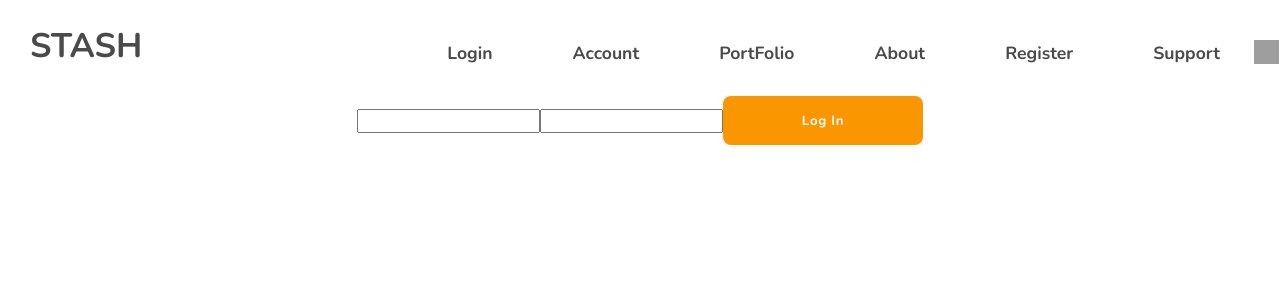
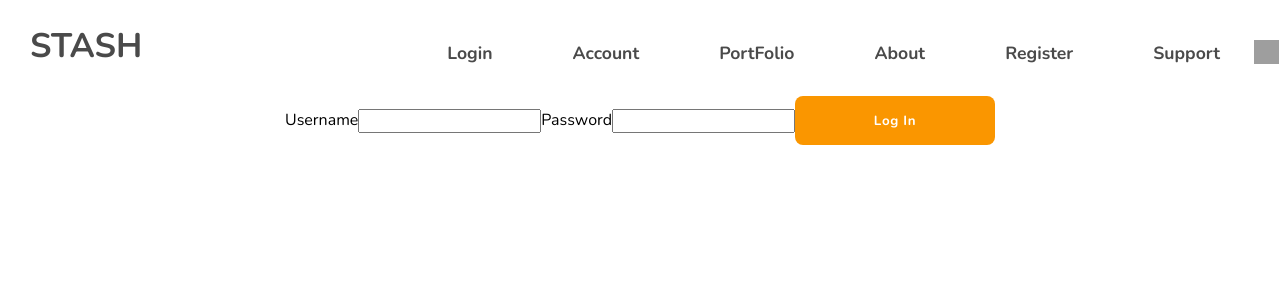
Before and after one commit to Team-Chef-Porfolio/Chef-Portfolio, a React (Create React App) app in the folder chef-portfolio/: page /login in a window 1280 px wide. Shown: the top 300 px of the page. Built offline with nearby package versions, Linux system fonts and the light colour scheme; no server answers; grey boxes are pictures that could not be loaded.

Commit message:
text log in form

```diff
--- a/chef-portfolio/src/components/Login/Login.js
+++ b/chef-portfolio/src/components/Login/Login.js
@@ -28,12 +28,14 @@ const Login = () => {
   return (
     <div>
       <form onSubmit={login}>
+      <label htmlFor="UserName">Username</label>
         <input
           type='text'
           name='username'
           value={credentials.username}
           onChange={handleChange}
         />
+        <label htmlFor="Password">Password</label>
         <input
           type='password'
           name='password'
```
